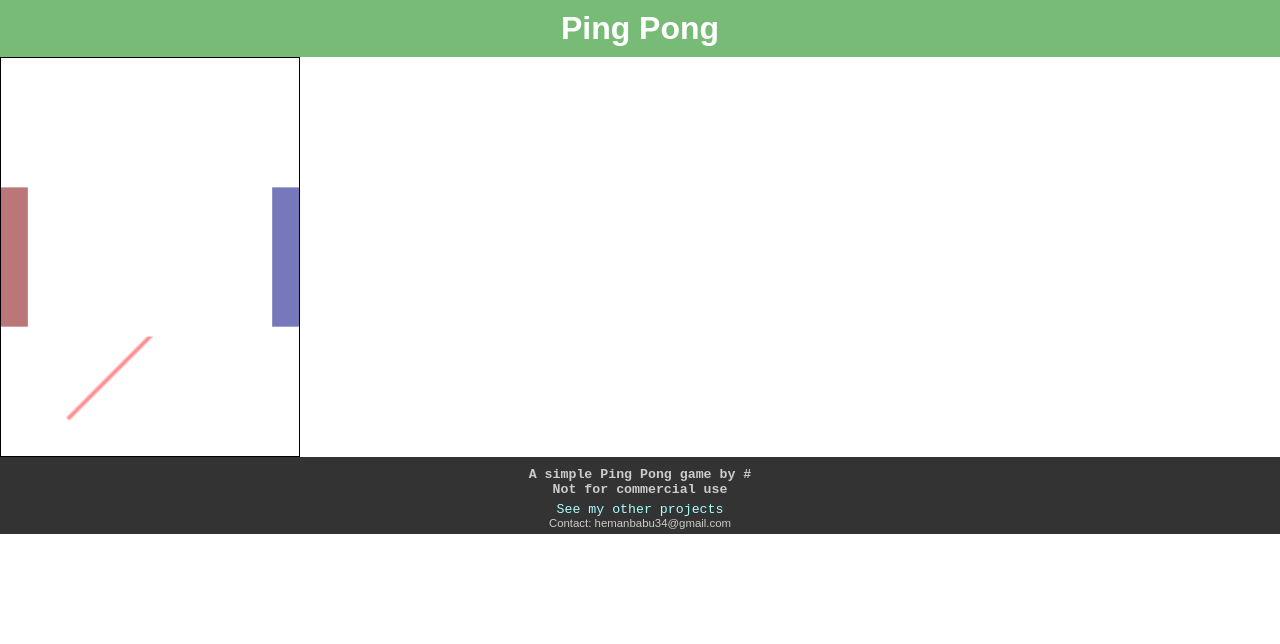
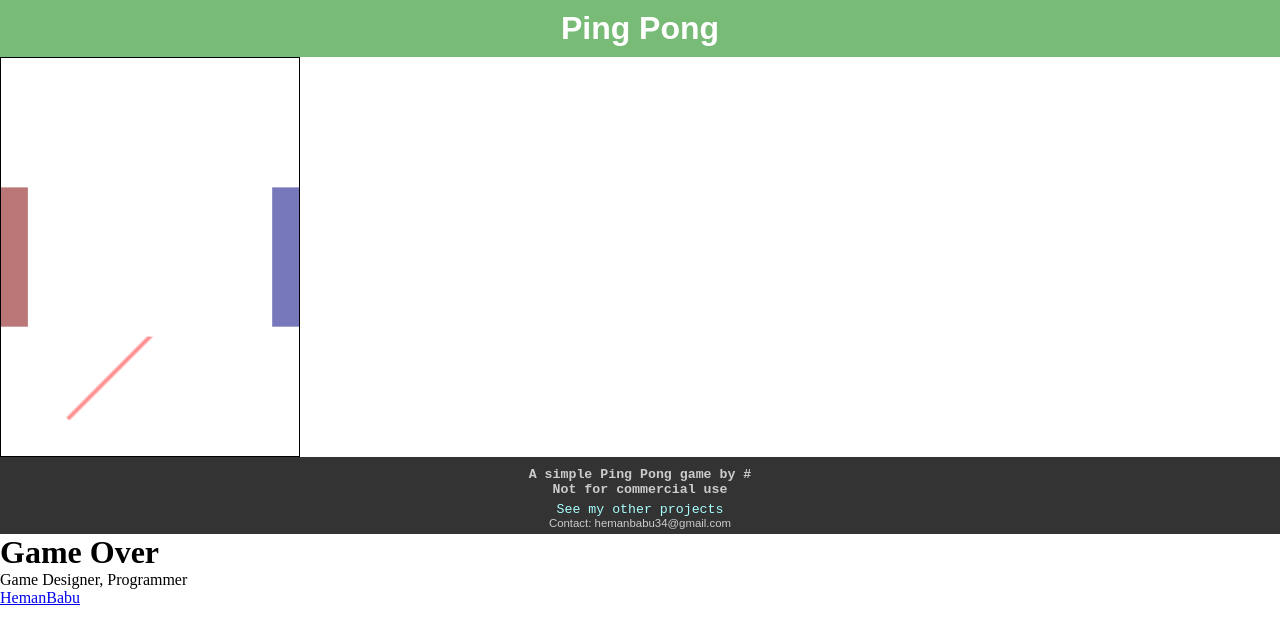
Before and after one commit to AnonyHenry/Ping-Pong-Game, a plain HTML site: page index.html in a window 1280 px wide. Drawn offline with Linux system fonts and the light colour scheme.

Commit message:
Added GameOver div

```diff
--- a/index.html
+++ b/index.html
@@ -24,7 +24,13 @@
             Contact: hemanbabu34@gmail.com
         </address>
     </footer>
-
+    <div id="GameOver">
+        <h1>Game Over</h1>
+        <dl>
+            <dt>Game Designer, Programmer</dt>
+            <dd><a href="https://github.com/AnonyHenry">HemanBabu</a></dd>
+        </dl>
+    </div>
     <script src="script.js"></script>
 </body>
 </html>
```
